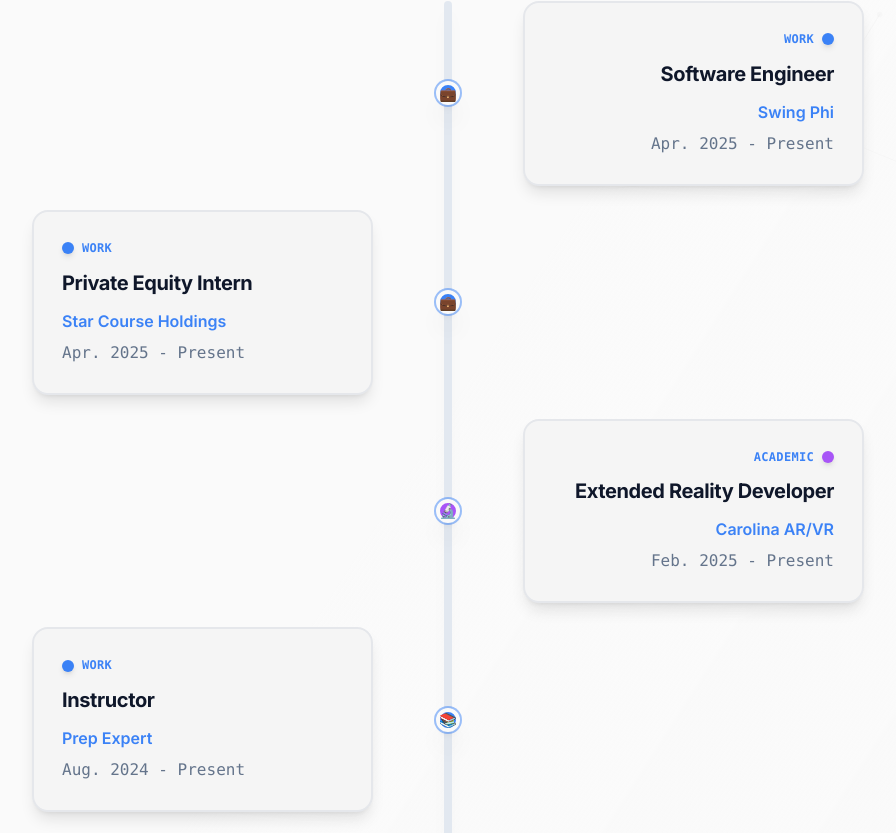
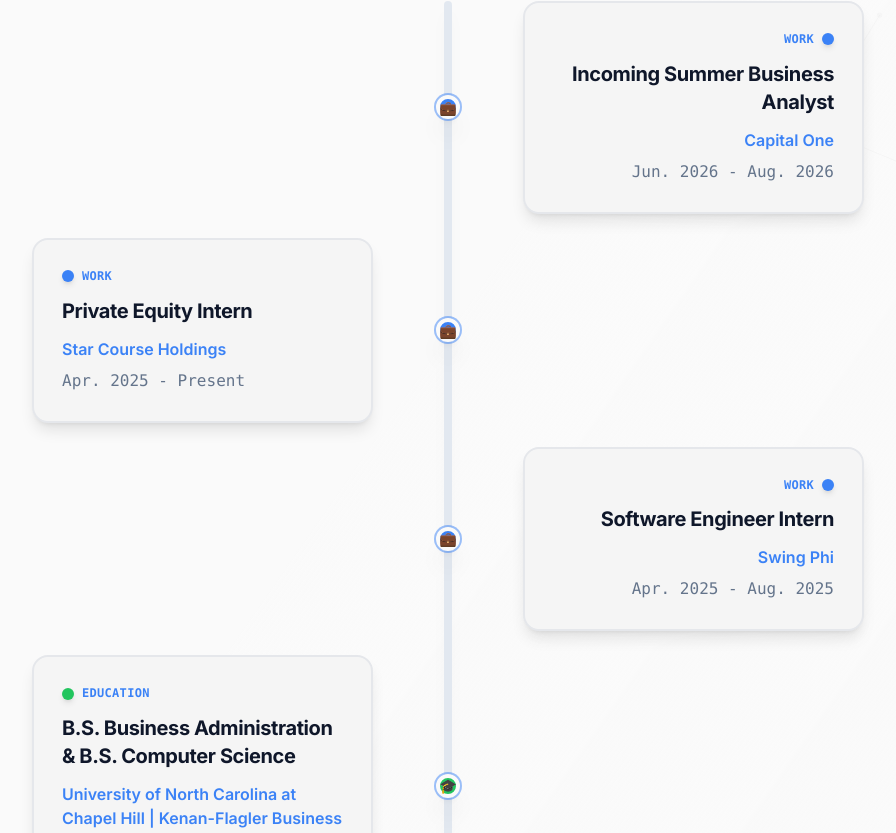
Before and after one commit to riokuchlyan/PortfolioWebsite, a Next.js app: page /experience in a window 1280 px wide. Shown: the part 587-1420 px from the top of the page, without its empty margins (192-1088 px from the left). Built offline with nearby package versions, Linux system fonts and the light colour scheme.

Commit message:
Update experience section with new roles and education details

```diff
--- a/src/app/experience/page.tsx
+++ b/src/app/experience/page.tsx
@@ -21,9 +21,9 @@
     const timelineItems = [
         {
             id: 1,
-            date: "Apr. 2025 - Present",
-            title: "Software Engineer",
-            organization: "Swing Phi",
+            date: "Jun. 2026 - Aug. 2026",
+            title: "Incoming Summer Business Analyst",
+            organization: "Capital One",
             type: "work",
             icon: "💼"
         },
@@ -37,30 +37,22 @@
         },
         {
             id: 3,
-            date: "Feb. 2025 - Present",
-            title: "Extended Reality Developer",
-            organization: "Carolina AR/VR",
-            type: "academic",
-            icon: "🔬"
+            date: "Apr. 2025 - Aug. 2025",
+            title: "Software Engineer Intern",
+            organization: "Swing Phi",
+            type: "work",
+            icon: "💼"
         },
         {
             id: 4,
-            date: "Aug. 2024 - Present",
-            title: "Instructor",
-            organization: "Prep Expert",
-            type: "work",
-            icon: "📚"
-        },
-        {
-            id: 5,
             date: "Aug. 2024 - May 2028",
-            title: "Bachelor of Science in Computer Science",
-            organization: "University of North Carolina at Chapel Hill",
+            title: "B.S. Business Administration & B.S. Computer Science",
+            organization: "University of North Carolina at Chapel Hill | Kenan-Flagler Business School",
             type: "education",
             icon: "🎓"
         },
         {
-            id: 6,
+            id: 5,
             date: "Aug. 2023 - Aug. 2024",
             title: "Student Representative",
             organization: "Hillsborough Township Board of Education",
```
